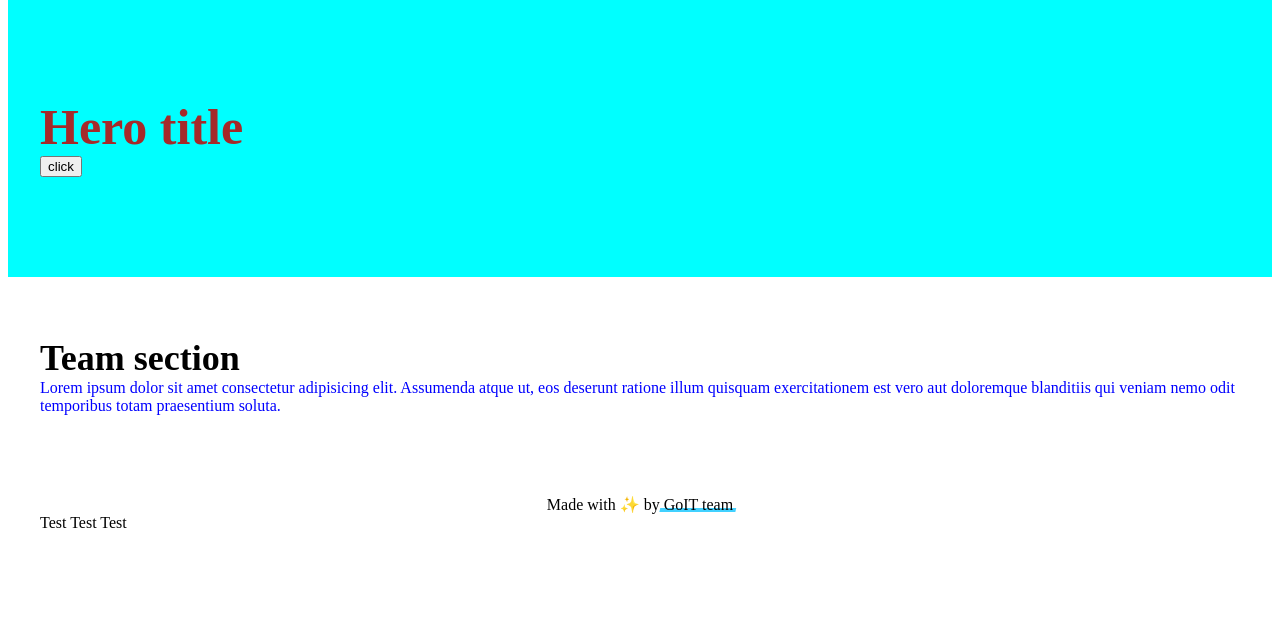
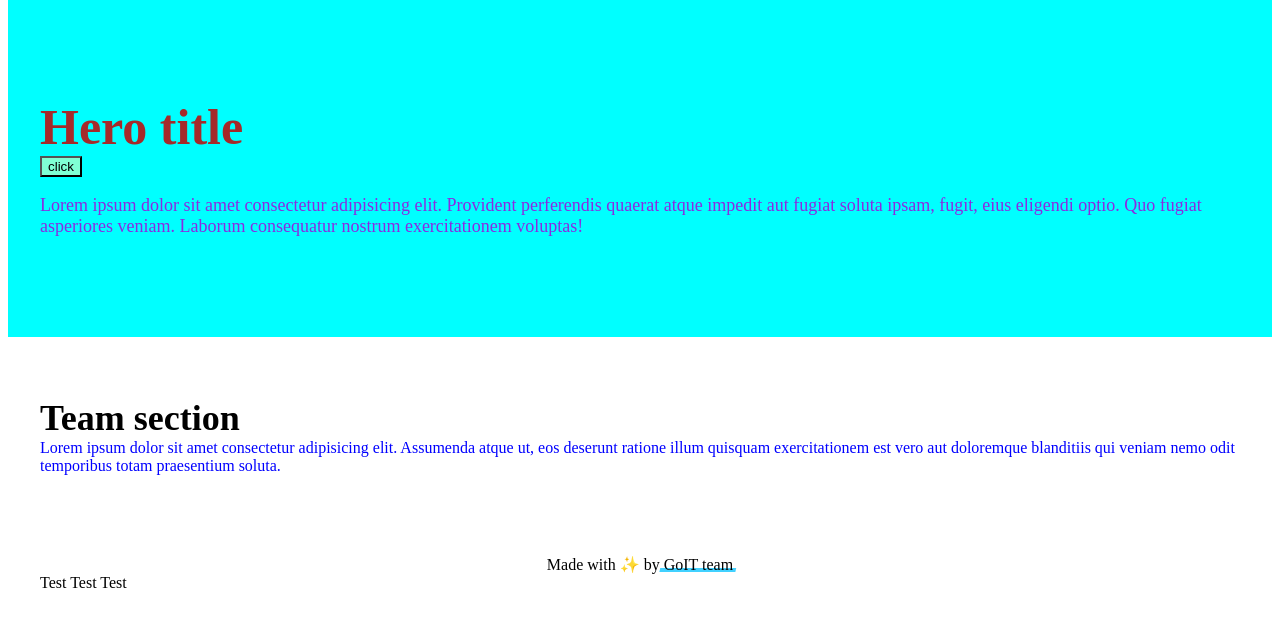
Before and after one commit to Sivonenko/test-115, a website built with Vite: page src/index.html in a window 1280 px wide. Shown: the part 80-706 px from the top of the page. Built offline with nearby package versions, Linux system fonts and the light colour scheme.

Commit message:
add style to hero

```diff
--- a/src/css/hero.css
+++ b/src/css/hero.css
@@ -9,4 +9,12 @@
     color: brown;
 }
 
-.hero-btn {}
+.hero-btn {
+    background-color: aquamarine;
+    margin-bottom: 18px;
+
+}
+.hero-text {
+    font-size: 18px;
+    color: blueviolet;
+}
--- a/src/partials/hero.html
+++ b/src/partials/hero.html
@@ -2,5 +2,6 @@
   <div class="container">
     <h1 class="hero-title">Hero title</h1>
     <button class="hero-btn">click</button>
+    <p class="hero-text">Lorem ipsum dolor sit amet consectetur adipisicing elit. Provident perferendis quaerat atque impedit aut fugiat soluta ipsam, fugit, eius eligendi optio. Quo fugiat asperiores veniam. Laborum consequatur nostrum exercitationem voluptas!</p>
   </div>
 </section>
```
